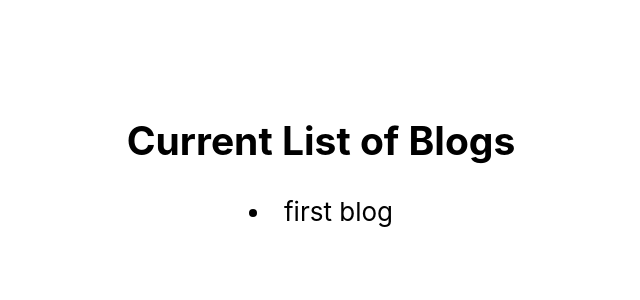
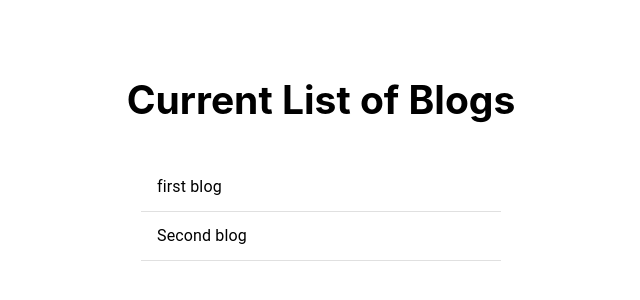
Before and after one commit to jhmccandless/solo-react, a React (Create React App) app: page / in a window 1280 px wide. Shown: the part 244-544 px from the top of the page, without its empty margins (319-959 px from the left). Built offline with nearby package versions, Linux system fonts and the light colour scheme; the HTML template or start-up script is replaced by a standard one.

Commit message:
have some sort of list going with material UI

```diff
--- a/package.json
+++ b/package.json
@@ -12,7 +12,8 @@
     "react": "^17.0.2",
     "react-dom": "^17.0.2",
     "react-redux": "^7.2.4",
-    "react-scripts": "4.0.3"
+    "react-scripts": "4.0.3",
+    "react-window": "^1.8.6"
   },
   "scripts": {
     "start": "react-scripts start",
--- a/src/components/BlogMain.jsx
+++ b/src/components/BlogMain.jsx
@@ -1,13 +1,48 @@
 import React from "react";
 import { connect } from "react-redux";
 
+import { makeStyles } from "@material-ui/core/styles";
+import List from "@material-ui/core/List";
+import ListItem from "@material-ui/core/ListItem";
+import ListItemText from "@material-ui/core/ListItemText";
+import Divider from "@material-ui/core/Divider";
+
+const useStyles = makeStyles((theme) => ({
+  root: {
+    width: "100%",
+    maxWidth: 360,
+    backgroundColor: theme.palette.background.paper,
+  },
+}));
+
+function ListItemLink(currentBlogState) {
+  return <ListItem button component="a" {...currentBlogState} />;
+}
+
 function BlogMain({ currentBlogState }) {
+  const classes = useStyles();
   return (
     <>
       <h2>Current List of Blogs</h2>
-      {currentBlogState.map((el, index) => {
+
+      <div className={classes.root}>
+        <List component="nav" aria-label="secondary">
+          {currentBlogState.map((el, index) => {
+            return (
+              <>
+                <ListItem button key={index}>
+                  <ListItemText primary={el.title} />
+                </ListItem>
+                <Divider />
+              </>
+            );
+          })}
+        </List>
+      </div>
+
+      {/* {currentBlogState.map((el, index) => {
         return <li key={index}>{el.title}</li>;
-      })}
+      })} */}
     </>
   );
 }
--- a/src/reducer.js
+++ b/src/reducer.js
@@ -1,5 +1,8 @@
 const initiatState = {
-  blogPosts: [{ title: "first blog", content: "lorem epsum" }],
+  blogPosts: [
+    { title: "first blog", content: "lorem epsum" },
+    { title: "Second blog", content: "lorem epsum" },
+  ],
 };
 
 function blog_reducer(state = initiatState, action) {
```
Also changed, not shown: 1 other file (tests, documents, lock files or other folders).
